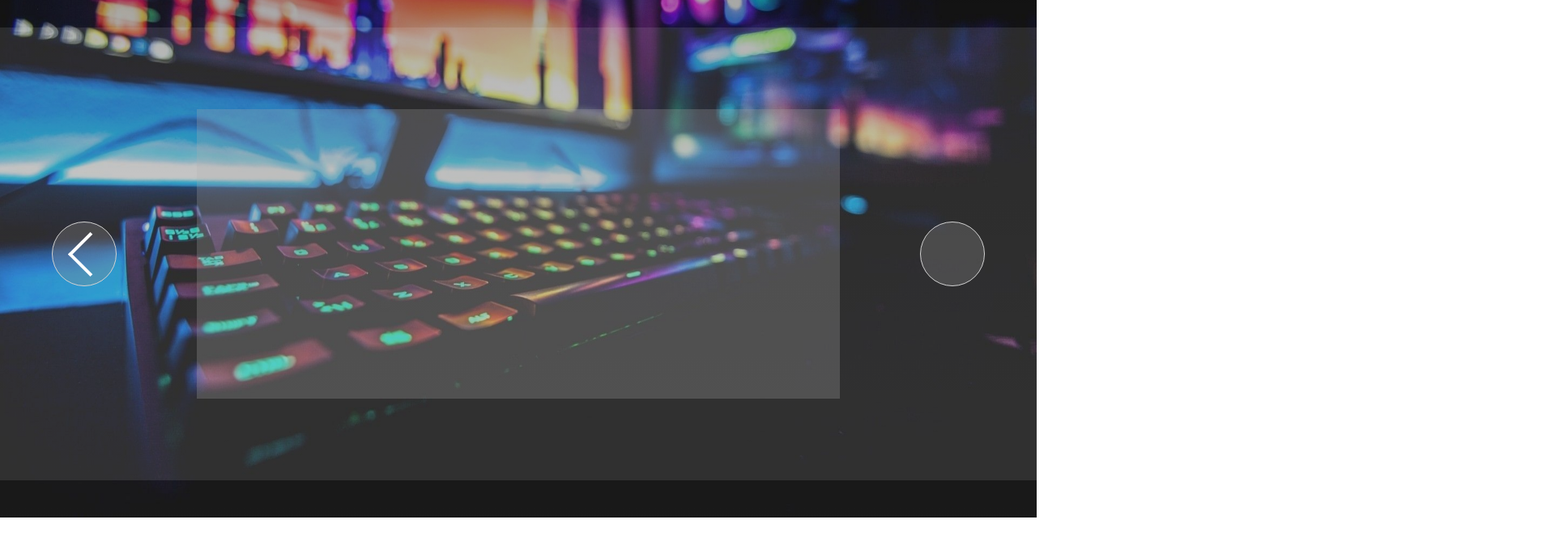
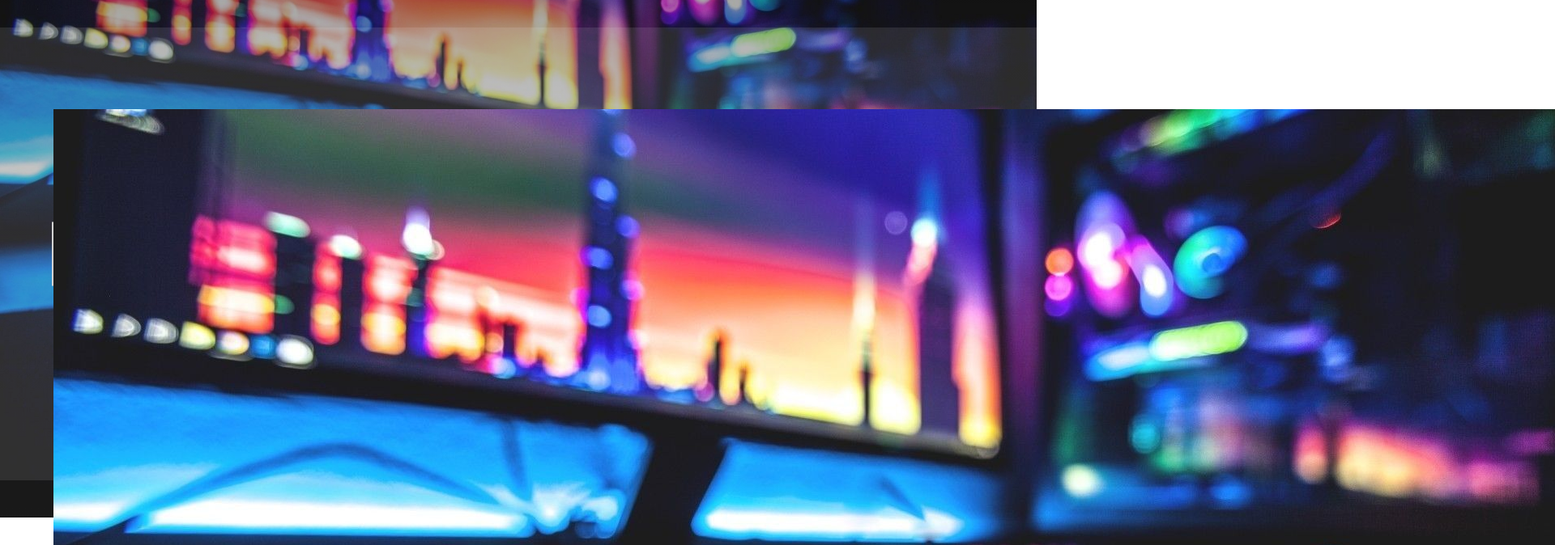
Before and after one commit to denisk13005/new_portfolio, a React (Create React App) app: page / in a window 1280 px wide. Shown: the part 960-1634 px from the top of the page at 81% size, 1920 px wide, since content can reach past the window. Before the commit the page ends 1600 px from the top, so only its background shows below. Built offline with nearby package versions, Linux system fonts and the light colour scheme.

Commit message:
début de la gallery

```diff
--- a/src/components/Gallery/Gallery.jsx
+++ b/src/components/Gallery/Gallery.jsx
@@ -1,14 +1,22 @@
-import React from "react";
+import React, { useState } from "react";
 import "./gallery.scss";
+import chevron from "../../assets/img/chevron.png";
+import photo from "../../assets/img/photoId.jpg";
+import photo2 from "../../assets/img/projectsContainer.jpg";
 
 const Gallery = () => {
+    const [test, setTest] = useState([photo, photo2]);
     return (
         <section className="gallery">
-            <div className="arrow arrow__left"></div>
+            <div className="arrow arrow__left">
+                <img src={chevron} alt="" />
+            </div>
             <div className="imgContainer">
-                <img src="" alt="" className="projectImg" />
+                <img src={test[1]} alt="" className="projectImg" />
             </div>
-            <div className="arrow arrow__right"></div>
+            <div className="arrow arrow__right">
+                <img src={chevron} alt="" />
+            </div>
         </section>
     );
 };
--- a/src/components/Gallery/gallery.scss
+++ b/src/components/Gallery/gallery.scss
@@ -18,16 +18,19 @@
     border: 1px solid lightgray;
     position: relative;
     cursor: pointer;
+    transition: transform 0.4s ease-in-out;
+    &:hover {
+        transform: scale(1.06);
+    }
     &__left {
-        &::after {
-            content: "";
-            width: 50%;
-            height: 50%;
-            position: absolute;
-            border-left: 4px solid white;
-            border-bottom: 4px solid white;
-            rotate: 45deg;
-            left: 35%;
+        img {
+            width: 100%;
+        }
+    }
+    &__right {
+        img {
+            width: 100%;
+            rotate: 180deg;
         }
     }
 }
--- a/src/components/Header/Header.jsx
+++ b/src/components/Header/Header.jsx
@@ -1,8 +1,10 @@
 import React from "react";
+import { useNavigate } from "react-router-dom";
 import photo from "../../assets/img/photoId.jpg";
 import "./header.scss";
 
 const Header = () => {
+    const navigate = useNavigate();
     return (
         <header className="headerContainer">
             <div className="logoAndPhoto">
@@ -11,9 +13,17 @@ const Header = () => {
             </div>
             <nav className="navigation">
                 <ul>
-                    <li>Mes Projets</li>
-                    <li>CV</li>
-                    <li>Contactez Moi</li>
+                    <li onClick={() => (window.location.href = "#projects")}>
+                        Mes Projets
+                    </li>
+                    <li onClick={() => navigate("/CV")}>CV</li>
+                    <li
+                        onClick={() =>
+                            (window.location = "mailto:kirmanndenis@gmail.com")
+                        }
+                    >
+                        Contactez Moi
+                    </li>
                 </ul>
             </nav>
         </header>
--- a/src/components/Header/header.scss
+++ b/src/components/Header/header.scss
@@ -10,8 +10,8 @@
     justify-content: space-between;
     align-items: center;
     font-family: roboto;
-    position: relative;
-    z-index: 2;
+    position: absolute;
+    z-index: 100;
     .logoAndPhoto {
         position: relative;
         margin-left: 5vw;
--- a/src/pages/Home/Home.jsx
+++ b/src/pages/Home/Home.jsx
@@ -6,16 +6,17 @@ import "./home.scss";
 const Home = () => {
     return (
         <main className="mainHomeContainer">
+            <Header />
+
             <section className="backgroundContainer">
                 <div className="filter"></div>
 
-                <Header />
                 <div className="titleContainer">
                     <h1 className="homeTitle">Kirmann Denis</h1>
                     <p>Developpeur Front-End React</p>
                 </div>
             </section>
-            <section className="projectsContainer">
+            <section className="projectsContainer" id="projects">
                 <div className="filter"></div>
                 <div className="backgroundProjectsContainer">
                     <header className="projectsTitleContainer">
@@ -28,6 +29,7 @@ const Home = () => {
                     </section>
                 </div>
             </section>
+            <section id="test"></section>
         </main>
     );
 };
--- a/src/pages/Home/home.scss
+++ b/src/pages/Home/home.scss
@@ -62,7 +62,7 @@
         width: 32vw;
         height: 1px;
         background-color: white;
-        z-index: 0;
+        z-index: 50;
     }
     .projects {
         width: 100%;
```
Also changed, not shown: src/assets/img/chevron.png (added).
